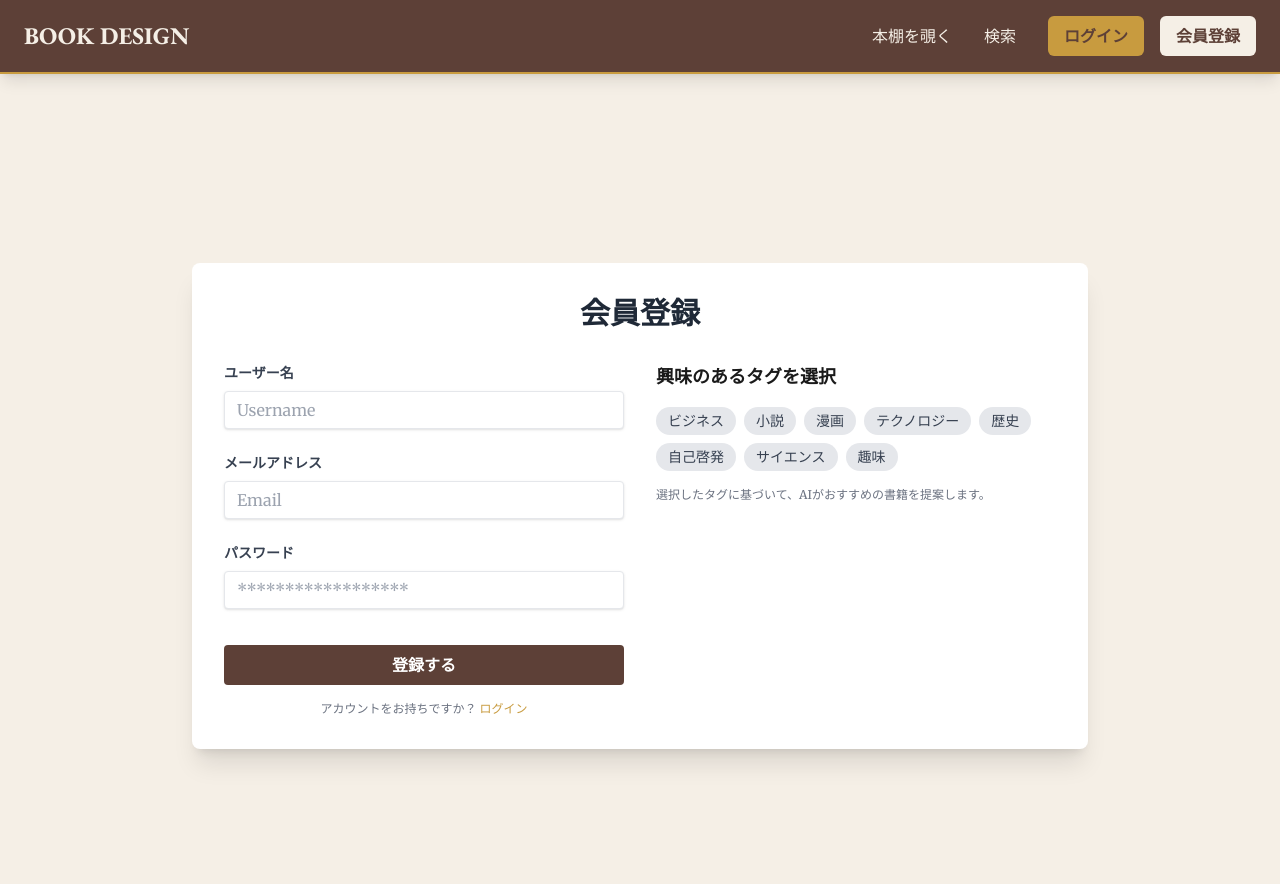
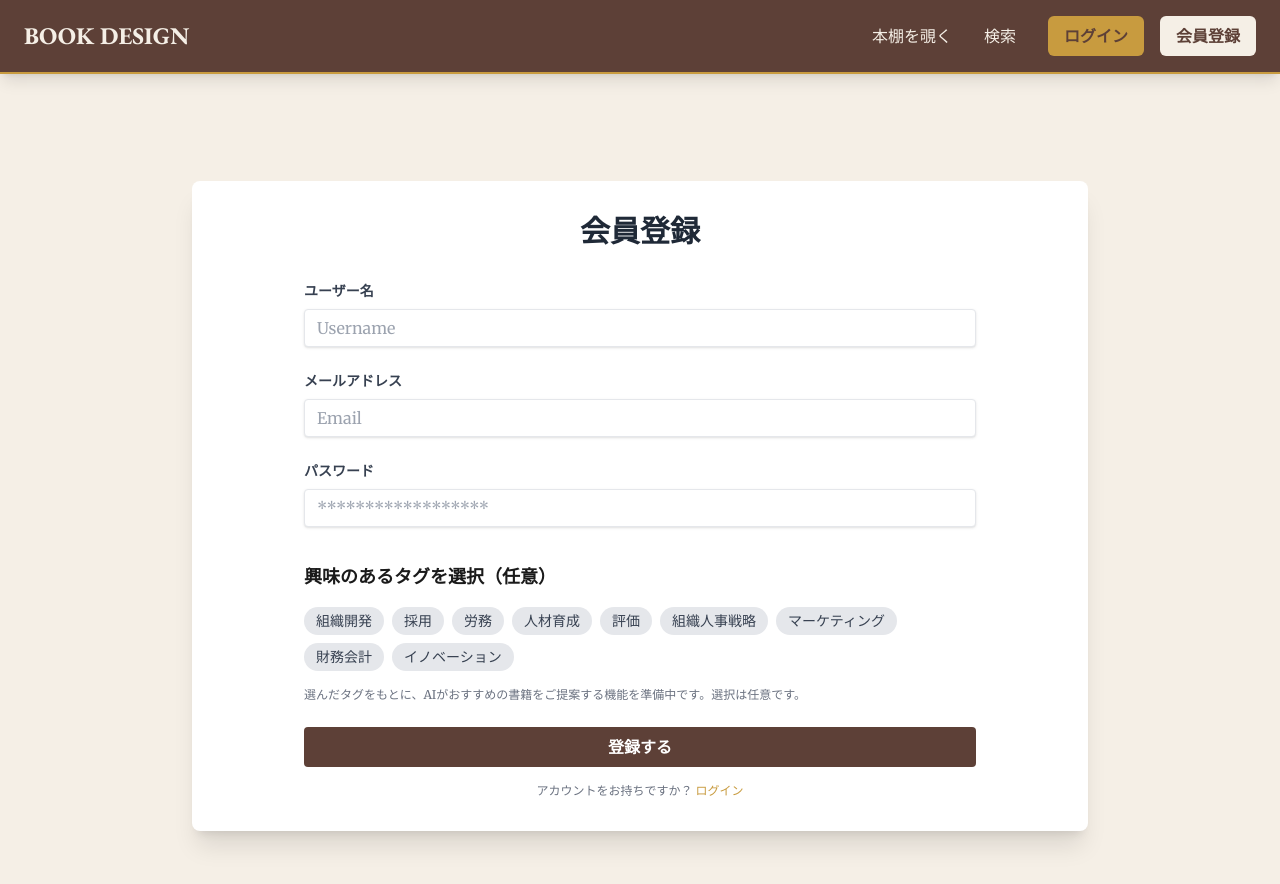
Before and after one commit to hiroba-develop/BookPlatform_Demo, a React (Vite) app: page /signup in a window 1280 px wide. Shown: the top 884 px of the page. Built offline with nearby package versions, Linux system fonts and the light colour scheme.

Commit message:
カテゴリ修正

```diff
--- a/src/pages/Home.tsx
+++ b/src/pages/Home.tsx
@@ -92,7 +92,7 @@ const Home: React.FC = () => {
             onClick={() => navigate('/signup')}
             className="bg-accent text-primary font-bold py-3 px-8 rounded-full hover:bg-opacity-80 transition-transform transform hover:scale-105"
           >
-            7日間無料トライアル
+            3か月間（90日間）無料トライアル
           </button>
         </div>
       )}
@@ -284,7 +284,7 @@ const Home: React.FC = () => {
                 <h3 className="text-3xl md:text-4xl font-bold text-white mb-4">さあ、あなたの本棚を世界に公開しよう。</h3>
                 <p className="text-white/80 max-w-2xl mx-auto mb-8">思考を整理し、新しいつながりを生む。まずは無料で、その体験を。</p>
                  <button onClick={() => navigate('/signup')} className="bg-white text-primary font-bold px-8 py-4 rounded-lg shadow-lg hover:bg-gray-100 transition-transform transform hover:scale-105 inline-block">
-                    7日間無料ではじめる
+                 3か月間（90日間）無料ではじめる
                 </button>
             </div>
         </section>
--- a/src/pages/SignUp.tsx
+++ b/src/pages/SignUp.tsx
@@ -2,7 +2,7 @@ import React, { useState } from 'react';
 import { Link } from 'react-router-dom';
 
 const SignUp: React.FC = () => {
-  const interestTags = ["ビジネス", "小説", "漫画", "テクノロジー", "歴史", "自己啓発", "サイエンス", "趣味"];
+  const interestTags = ["組織開発", "採用", "労務", "人材育成", "評価", "組織人事戦略", "マーケティング", "財務会計", "イノベーション"];
   const [selectedTags, setSelectedTags] = useState<string[]>([]);
 
   const toggleTag = (tag: string) => {
@@ -16,9 +16,7 @@ const SignUp: React.FC = () => {
       <div className="max-w-4xl w-full bg-white rounded-lg shadow-xl p-6 sm:p-8">
         <h2 className="text-3xl font-bold text-center text-gray-800 mb-8">会員登録</h2>
 
-        <div className="grid grid-cols-1 md:grid-cols-2 gap-8">
-          {/* 左側：入力フォーム */}
-          <div>
+        <div className="max-w-2xl mx-auto">
           <form className="space-y-6">
             <div className="mb-4">
               <label className="block text-gray-700 text-sm font-bold mb-2" htmlFor="username">
@@ -38,20 +36,10 @@ const SignUp: React.FC = () => {
               </label>
               <input className="shadow appearance-none border rounded w-full py-2 px-3 text-gray-700 mb-3 leading-tight focus:outline-none focus:shadow-outline" id="password" type="password" placeholder="******************" />
             </div>
-               <div className="flex items-center justify-between">
-                <button className="bg-primary hover:bg-opacity-80 text-white font-bold py-2 px-4 rounded focus:outline-none focus:shadow-outline w-full" type="button">
-                  登録する
-                </button>
-              </div>
-            </form>
-            <p className="text-center text-gray-500 text-xs mt-4">
-              アカウントをお持ちですか？ <Link to="/login" className="text-accent hover:underline">ログイン</Link>
-            </p>
-          </div>
 
-          {/* 右側：興味のタグ */}
-          <div>
-            <h2 className="text-lg font-bold text-sub-2 mb-4">興味のあるタグを選択</h2>
+            {/* 興味のタグ選択 */}
+            <div className="mb-6">
+              <h2 className="text-lg font-bold text-sub-2 mb-4">興味のあるタグを選択（任意）</h2>
               <div className="flex flex-wrap gap-2">
                 {interestTags.map(tag => (
                   <button
@@ -67,8 +55,18 @@ const SignUp: React.FC = () => {
                   </button>
                 ))}
               </div>
-            <p className="text-xs text-gray-500 mt-4">選択したタグに基づいて、AIがおすすめの書籍を提案します。</p>
+              <p className="text-xs text-gray-500 mt-4">選んだタグをもとに、AIがおすすめの書籍をご提案する機能を準備中です。選択は任意です。</p>
             </div>
+
+            <div className="flex items-center justify-between">
+              <button className="bg-primary hover:bg-opacity-80 text-white font-bold py-2 px-4 rounded focus:outline-none focus:shadow-outline w-full" type="button">
+                登録する
+              </button>
+            </div>
+          </form>
+          <p className="text-center text-gray-500 text-xs mt-4">
+            アカウントをお持ちですか？ <Link to="/login" className="text-accent hover:underline">ログイン</Link>
+          </p>
         </div>
       </div>
     </div>
```
Lines whose indentation alone changed are shown as unchanged.
